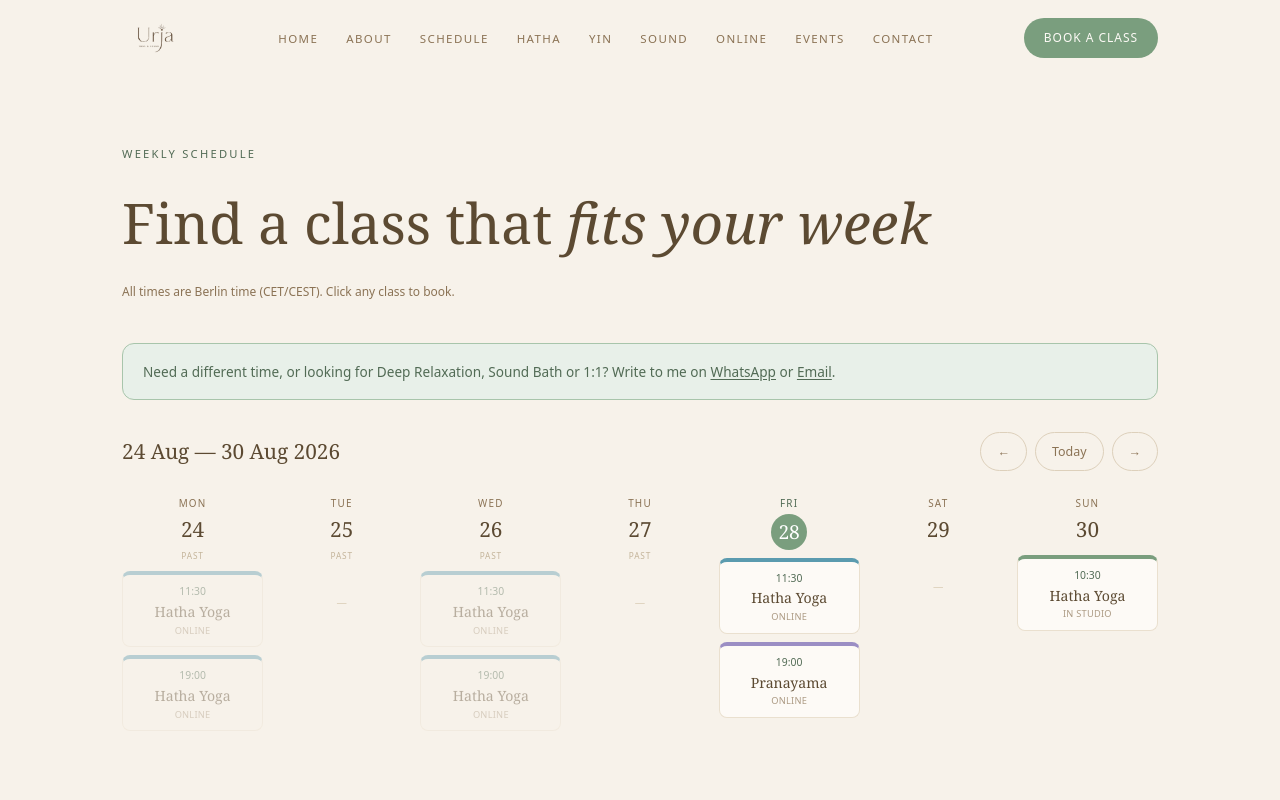
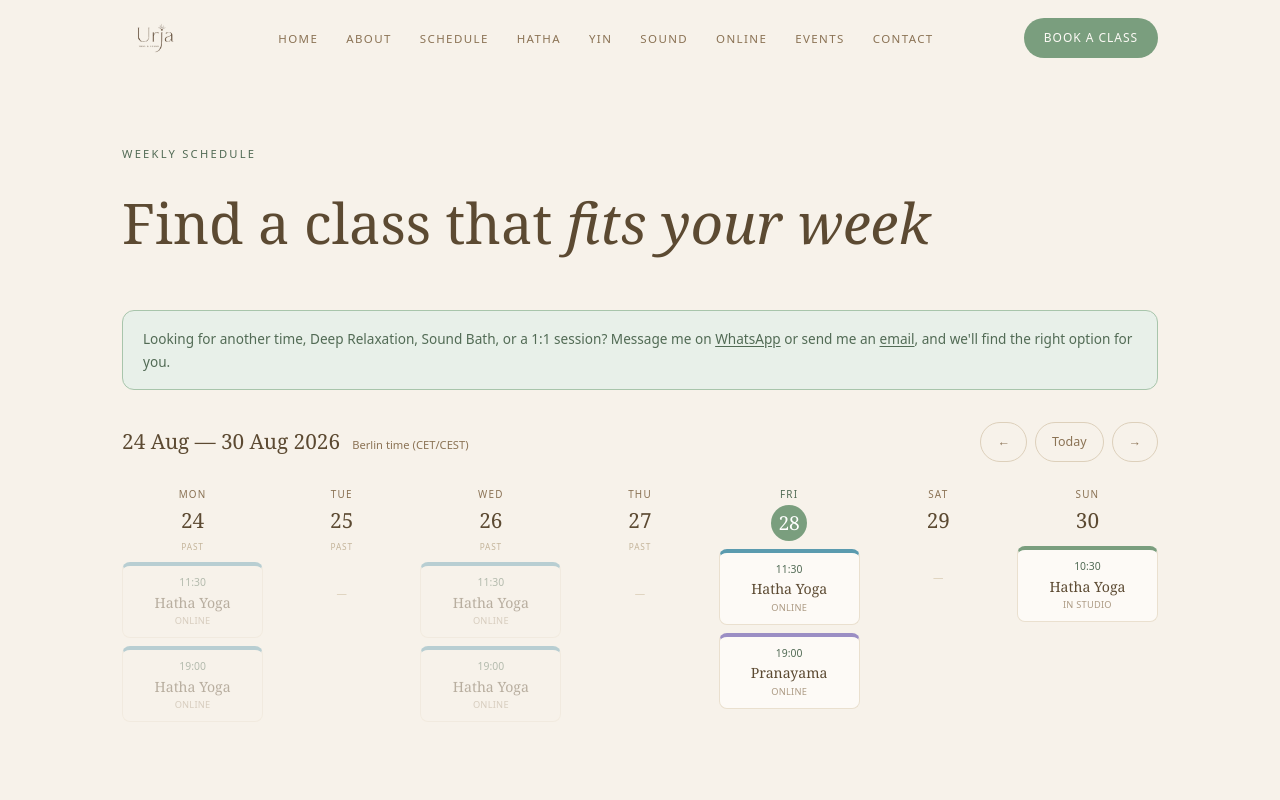
Before and after one commit to Urja/yoga, a Next.js app: page /schedule in a window 1280 px wide. Shown: the top 800 px of the page. Built offline with nearby package versions, Linux system fonts and the light colour scheme.

Commit message:
Update schedule page: new contact note text, move timezone label next to week, remove subtitle

```diff
--- a/app/schedule/page.tsx
+++ b/app/schedule/page.tsx
@@ -45,22 +45,25 @@ export default function SchedulePage() {
           <h1 className="font-serif text-[clamp(2.2rem,5vw,3.5rem)] font-light text-[#5C4A32] mb-3">
             Find a class that <em>fits your week</em>
           </h1>
-          <p className="text-[0.75rem] text-[#8B7355] mt-1">All times are Berlin time (CET/CEST). Click any class to book.</p>
         </div>
 
         {/* Contact note */}
         <div className="bg-[#E8F0E9] border border-[#A8C5AB] rounded-xl px-5 py-4 mb-8">
           <p className="text-[0.85rem] text-[#526B55]">
-            Need a different time, or looking for Deep Relaxation, Sound Bath or 1:1? Write to me on{' '}
+            Looking for another time, Deep Relaxation, Sound Bath, or a 1:1 session? Message me on{' '}
             <a href="https://wa.me/+4917668954497?text=Hi!%20I%20have%20a%20question%20about%20your%20classes." target="_blank" rel="noopener noreferrer" className="font-medium underline underline-offset-2 hover:text-[#3D5C40]">WhatsApp</a>
-            {' '}or{' '}
-            <a href="mailto:urjaramanandi@gmail.com" className="font-medium underline underline-offset-2 hover:text-[#3D5C40]">Email</a>.
+            {' '}or send me an{' '}
+            <a href="mailto:urjaramanandi@gmail.com" className="font-medium underline underline-offset-2 hover:text-[#3D5C40]">email</a>
+            , and we'll find the right option for you.
           </p>
         </div>
 
         {/* Week navigation */}
         <div className="flex items-center justify-between mb-6 flex-wrap gap-4">
-          <span className="font-serif text-[1.3rem] font-light text-[#5C4A32]">{weekLabel}</span>
+          <div>
+            <span className="font-serif text-[1.3rem] font-light text-[#5C4A32]">{weekLabel}</span>
+            <span className="text-[0.7rem] text-[#8B7355] ml-3">Berlin time (CET/CEST)</span>
+          </div>
           <div className="flex gap-2">
             {([['←', -1],['Today', 0],['→', 1]] as const).map(([label, dir]) => (
               <button
```
